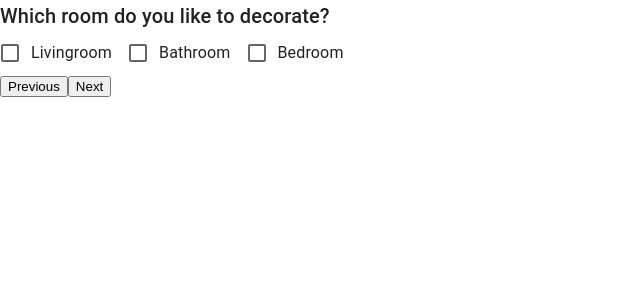
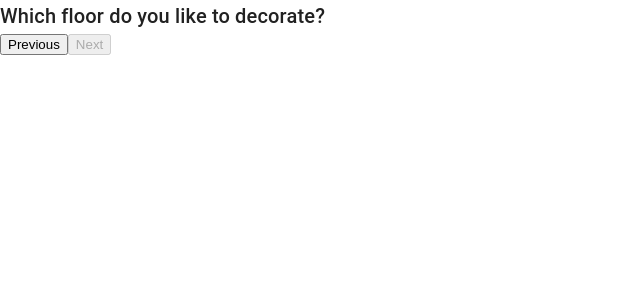
Before and after one commit to gjrkdk/watkostmijninterieur, a React app in the folder apps/frontend/: page / in a window 1280 px wide. Both pictures are taken after a click on the button "Next". Shown: the top 300 px of the page, without its empty margins (0-640 px from the left). Built offline with nearby package versions, Linux system fonts and the light colour scheme.

Commit message:
add Floors component and integrate floor selection into form context

```diff
--- a/apps/frontend/src/components/categories/floors/Floors/Floors.tsx
+++ b/apps/frontend/src/components/categories/floors/Floors/Floors.tsx
@@ -1,3 +1,62 @@
+import { useFormContext } from "../../../../context/FormContext";
+import {
+  Box,
+  Typography,
+  FormControl,
+  FormControlLabel,
+  FormLabel,
+  RadioGroup,
+  Radio,
+} from "@mui/material";
+
+export const Floors = () => {
+  const { selectedFormValues, setSelectedFormValues } = useFormContext();
+
+  const handleChange = (roomLabel: string) => (event: React.ChangeEvent<HTMLInputElement>) => {
+    const { value } = event.target;
+
+    setSelectedFormValues((prevValues) => {
+      const updatedRooms = prevValues.rooms.map((room) => {
+        if (room.label === roomLabel) {
+          const updatedFloors = room.floors.map((floor) => ({
+            ...floor,
+            isSelected: floor.label === value,
+          }));
+          return { ...room, floors: updatedFloors };
+        }
+        return room;
+      });
+      return { ...prevValues, rooms: updatedRooms };
+    });
+  };
+
+  return (
+    <Box>
+      <Typography variant="h6">Which floor do you like to decorate?</Typography>
+      {selectedFormValues.rooms
+        .filter((room) => room.isSelected)
+        .map((room) => (
+          <FormControl key={room.id}>
+            <FormLabel>{room.label}</FormLabel>
+            <RadioGroup
+              value={room.floors.find((f) => f.isSelected)?.label || ""}
+              onChange={handleChange(room.label)}
+            >
+              {room.floors.map((floor) => (
+                <FormControlLabel
+                  key={floor.id}
+                  value={floor.label}
+                  control={<Radio />}
+                  label={floor.label}
+                />
+              ))}
+            </RadioGroup>
+          </FormControl>
+        ))}
+    </Box>
+  );
+};
+
 // import React, { useContext } from "react";
 // import { Questions } from "../../../../translations/questions";
 // import {
--- a/apps/frontend/src/components/categories/floors/index.ts
+++ b/apps/frontend/src/components/categories/floors/index.ts
@@ -1 +1 @@
-// export { Floors } from "../floors/Floors/Floors";
+export { Floors } from "../floors/Floors/Floors";
--- a/apps/frontend/src/components/categories/index.ts
+++ b/apps/frontend/src/components/categories/index.ts
@@ -1,4 +1,4 @@
 export * from "./rooms/index";
-// export * from "./floors/index";
+export * from "./floors/index";
 // export * from "./windows/index";
 // export * from "./furniture/index";
--- a/apps/frontend/src/components/categories/rooms/Rooms/Rooms.tsx
+++ b/apps/frontend/src/components/categories/rooms/Rooms/Rooms.tsx
@@ -6,7 +6,6 @@ export const Rooms = () => {
 
   const handleChange = (event: React.ChangeEvent<HTMLInputElement>) => {
     const { name, checked } = event.target;
-    console.log("name", name, "checked", checked);
     setSelectedFormValues((prevValues) => {
       const updatedRooms = prevValues.rooms.map((room) => {
         if (room.label === name) {
--- a/apps/frontend/src/components/form/MultiStep/MultiStep.tsx
+++ b/apps/frontend/src/components/form/MultiStep/MultiStep.tsx
@@ -21,7 +21,9 @@ export const MultiStep = () => {
   }
 
   const handleNextStep = () => {
-    setActiveStep(activeStep + 1);
+    if (activeStep < steps.length - 1) {
+      setActiveStep(activeStep + 1);
+    }
   };
 
   const handlePreviousStep = () => {
@@ -31,91 +33,12 @@ export const MultiStep = () => {
   return (
     <div>
       <StepComponent />
-      <button onClick={handlePreviousStep}>Previous</button>
-      <button onClick={handleNextStep}>Next</button>
+      <button onClick={handlePreviousStep} disabled={activeStep === 0}>
+        Previous
+      </button>
+      <button onClick={handleNextStep} disabled={activeStep >= steps.length - 1}>
+        Next
+      </button>
     </div>
   );
 };
-
-// import { useContext } from "react";
-// import { Box, Paper } from "@mui/material";
-// import {
-//   Rooms,
-//   Floors,
-//   RoomSizes,
-//   WindowDecoration,
-//   WindowDecorationDetails,
-//   AmountWindows,
-//   WindowSizes,
-//   CurtainSizes,
-//   Furniture,
-// } from "../../categories/index";
-// import { Contact } from "../Contact/Contact";
-// import { FormContext } from "../../../context/FormContext";
-// import { Confirmation } from "../Confirmation/Confirmation";
-// import { FurnitureDetails } from "../../categories/furniture/FurnitureDetails/FurnitureDetails";
-
-// export const Steps = () => {
-//   const formContext = useContext(FormContext);
-
-//   if (!formContext) {
-//     return null;
-//   }
-
-//   const { activeStep } = formContext;
-
-//   const renderStepContent = (step: number) => {
-//     switch (step) {
-//       case 1:
-//         return <Rooms />;
-//       case 2:
-//         return <Floors />;
-//       case 3:
-//         return <RoomSizes />;
-//       case 4:
-//         return <WindowDecoration />;
-//       case 5:
-//         return <WindowDecorationDetails />;
-//       case 6:
-//         return <AmountWindows />;
-//       case 7:
-//         return <WindowSizes />;
-//       case 8:
-//         return <CurtainSizes />;
-//       case 9:
-//         return <Furniture />;
-//       case 10:
-//         return <FurnitureDetails />;
-//       case 11:
-//         return <Contact />;
-//       case 12:
-//         return <Confirmation />;
-//       default:
-//         return null;
-//     }
-//   };
-
-//   return (
-//     <Box
-//       sx={{
-//         padding: 4,
-//         display: "flex",
-//         justifyContent: "center",
-//         alignItems: "center",
-//         height: "100vh",
-//       }}
-//     >
-//       <Paper
-//         sx={{
-//           padding: 4,
-//           width: "100%",
-//           display: "flex",
-//           height: 650,
-//           flexDirection: "column",
-//         }}
-//       >
-//         {renderStepContent(activeStep)}
-//       </Paper>
-//     </Box>
-//   );
-// };
--- a/apps/frontend/src/components/form/steps/steps.ts
+++ b/apps/frontend/src/components/form/steps/steps.ts
@@ -1,4 +1,4 @@
-import { Rooms } from "../../categories/index";
+import { Rooms, Floors } from "../../categories/index";
 
 interface IStepConfig {
   id: number;
@@ -10,4 +10,8 @@ export const steps: IStepConfig[] = [
     id: 0,
     component: Rooms,
   },
+  {
+    id: 1,
+    component: Floors,
+  },
 ];
--- a/apps/frontend/src/context/FormProvider.tsx
+++ b/apps/frontend/src/context/FormProvider.tsx
@@ -1,6 +1,6 @@
 import React, { useState } from "react";
 import { FormContext, IFormDataType, IContactDetails } from "./FormContext";
-import { initialStateRooms } from "./initialState";
+import { initialState } from "./initialState";
 
 interface IFormContext {
   children: React.ReactNode;
@@ -9,22 +9,16 @@ interface IFormContext {
 export const FormProvider: React.FC<IFormContext> = ({ children }) => {
   const [activeStep, setActiveStep] = useState<number>(0);
   const [selectedFormValues, setSelectedFormValues] = useState<IFormDataType>({
-    rooms: initialStateRooms,
-    // floors: "",
-    // roomSizes: "",
-    // windowDecoration: "",
-    // windowDecorationDetails: "",
-    // curtainSize: "",
-    // amountWindows: "",
-    // windowSizes: [],
-    // furniture: [],
-    // furnitureDetails: "",
+    rooms: initialState,
   });
   const [contactDetails, setContactDetails] = useState<IContactDetails>({
     firstName: "",
     email: "",
     phone: "",
   });
+
+  console.log("selectedFormValues", selectedFormValues);
+  console.log("activeStep", activeStep);
 
   return (
     <FormContext.Provider
--- a/apps/frontend/src/context/initialState.ts
+++ b/apps/frontend/src/context/initialState.ts
@@ -1,11 +1,79 @@
-export interface IOption {
+export interface IOptions {
   id: number;
   label: string;
   isSelected: boolean;
+  floors: {
+    id: number;
+    label: string;
+    isSelected: boolean;
+  }[];
 }
 
-export const initialStateRooms: IOption[] = [
-  { id: 1, label: "Livingroom", isSelected: false },
-  { id: 2, label: "Bathroom", isSelected: false },
-  { id: 3, label: "Bedroom", isSelected: false },
+export const initialState: IOptions[] = [
+  {
+    id: 1,
+    label: "Livingroom",
+    isSelected: false,
+    floors: [
+      {
+        id: 1,
+        label: "Ground floor",
+        isSelected: false,
+      },
+      {
+        id: 2,
+        label: "First floor",
+        isSelected: false,
+      },
+      {
+        id: 3,
+        label: "Second floor",
+        isSelected: false,
+      },
+    ],
+  },
+  {
+    id: 2,
+    label: "Bedroom",
+    isSelected: false,
+    floors: [
+      {
+        id: 1,
+        label: "Ground floor",
+        isSelected: false,
+      },
+      {
+        id: 2,
+        label: "First floor",
+        isSelected: false,
+      },
+      {
+        id: 3,
+        label: "Second floor",
+        isSelected: false,
+      },
+    ],
+  },
+  {
+    id: 3,
+    label: "Kitchen",
+    isSelected: false,
+    floors: [
+      {
+        id: 1,
+        label: "Ground floor",
+        isSelected: false,
+      },
+      {
+        id: 2,
+        label: "First floor",
+        isSelected: false,
+      },
+      {
+        id: 3,
+        label: "Second floor",
+        isSelected: false,
+      },
+    ],
+  },
 ];
```
Also changed, not shown: apps/frontend/src/context/FormContext.tsx (+2 -11 lines).
